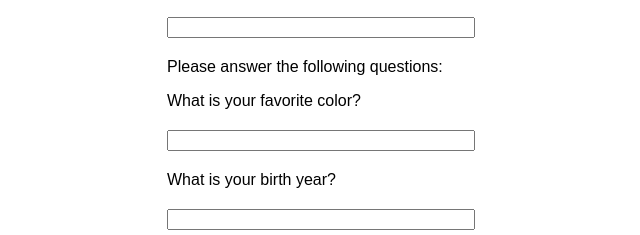
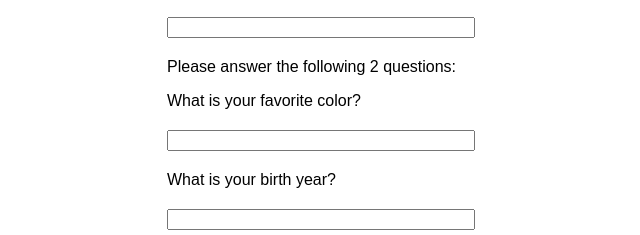
Before and after one commit to M4RZ13/ideaspace, a plain HTML site: page index.html in a window 1280 px wide. Shown: the part 199-434 px from the top of the page, 323-963 px from the left. Drawn offline with Linux system fonts and the light colour scheme.

Commit message:
Update index.html

```diff
--- a/index.html
+++ b/index.html
@@ -17,7 +17,7 @@
         <label for="phone">Phone:</label>
         <input type="tel" id="phone" name="phone" required>
 
-        <p>Please answer the following questions:</p>
+        <p>Please answer the following 2 questions:</p>
 
         <label for="question1">What is your favorite color?</label>
         <input type="text" id="question1" name="question1" required>
```
